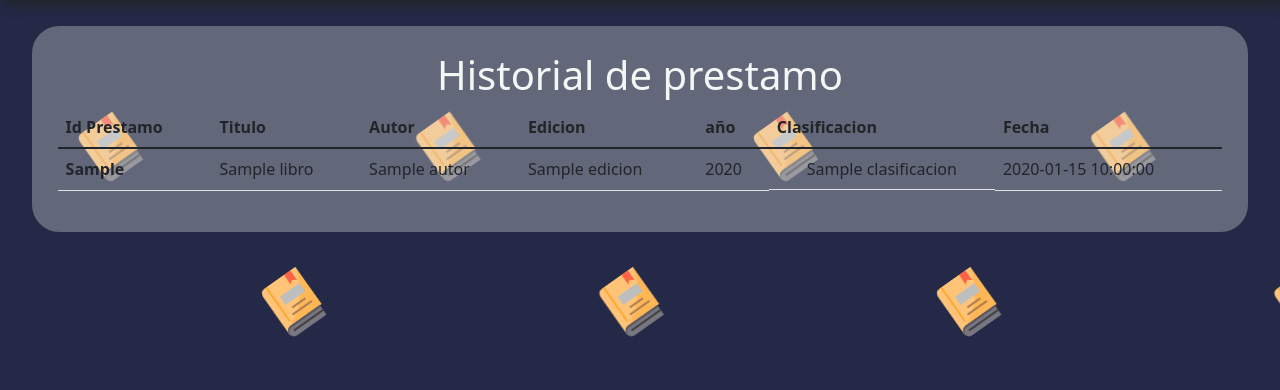
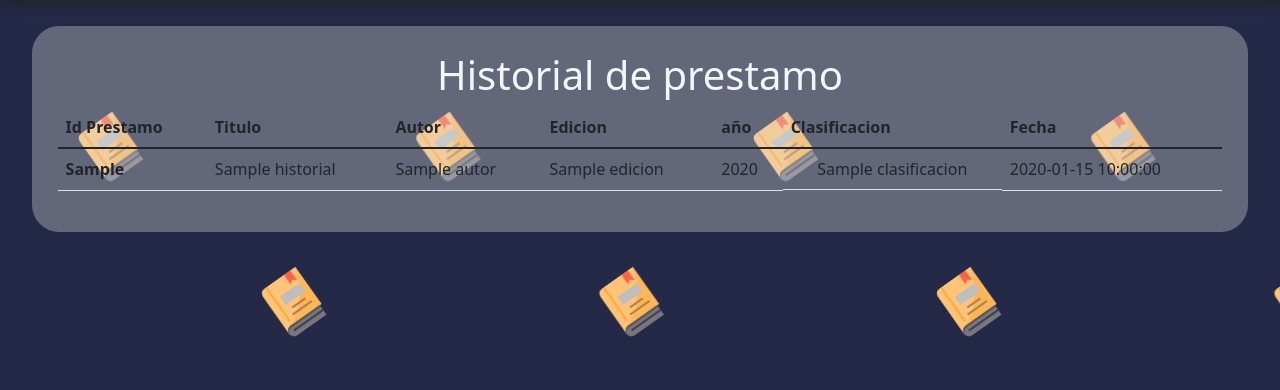
Before and after one commit to Mau5trakt/biblodb, a Flask app: template templates/ulogin.html in a window 1280 px wide. Shown: the part 82-472 px from the top of the page. Run offline with Flask 2, Linux system fonts and the light colour scheme; the template is opened without the code that fills it: most values are stand-ins (such as "Sample title", 1, 10 or a date in 2020); some libraries are stand-ins or nearby versions.

Commit message:
trying to fix the table

```diff
--- a/templates/ulogin.html
+++ b/templates/ulogin.html
@@ -25,7 +25,7 @@
         <h1 class="h1-perfil">Historial de prestamo</h1>
 
         {% if historial | length > 0  %}
-        <table class="table table-hover table-responsive">
+        <table class="col-12 table table-hover table-responsive">
                 <thead>
                     <tr>
                         <th scope="col"> Id Prestamo </th>
@@ -42,7 +42,7 @@
                     {% for a in historial %}
                     <tr>
                         <th> {{ a["id_prestamo"] }} </th>
-                        <td> {{ a["libro"] }}</td>
+                        <td> {{ a["titulo"] }}</td>
                         <td> {{ a["autor"] }} </td>
                         <td> {{ a["edicion"] }}</td>
                         <td> {{ a["year"] }}</td>
```
